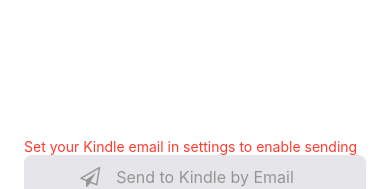
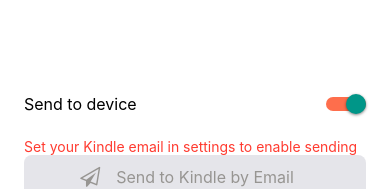
Before and after one commit to Ninelka/book-converter, a React Native app: screen / in a window 390 px wide. Shown: the part 621-810 px from the top of the page. Built offline with nearby package versions, Linux system fonts and the light colour scheme.

Commit message:
feat: add SendingSwitch & SaveButton

```diff
--- a/App.tsx
+++ b/App.tsx
@@ -7,6 +7,8 @@
 import { SettingsProvider } from './context/SettingsProvider';
 import { useFileConverter } from './hooks/useFileConverter';
 import { COLORS } from './constants';
+import { SendingSwitch } from './components/SendingSwitch';
+import { SaveButton } from './components/SaveButton';
 
 export default function App() {
   const [isSettingsOpen, setIsSettingsOpen] = useState(false);
@@ -19,6 +21,8 @@
     handleFormatChange,
     handleSendToKindle,
     isConverting,
+    isSendingEnabled,
+    toggleSwitch,
   } = useFileConverter();
 
   return (
@@ -43,11 +47,20 @@
             onFormatChange={handleFormatChange}
           />
         </View>
-        <SendButton
-          selectedFile={selectedFile}
-          onSend={() => handleSendToKindle(email)}
-          isConverting={isConverting}
-        />
+        <SendingSwitch isEnabled={isSendingEnabled} onChange={toggleSwitch} />
+        {isSendingEnabled ? (
+          <SendButton
+            selectedFile={selectedFile}
+            onSend={() => handleSendToKindle(email)}
+            isConverting={isConverting}
+          />
+        ) : (
+          <SaveButton
+            selectedFile={selectedFile}
+            // TODO: add saving converted file
+            onSave={() => console.log('File saved to storage!')}
+          />
+        )}
         <Toast />
       </View>
     </SettingsProvider>
--- /dev/null
+++ b/components/SaveButton.tsx
@@ -0,0 +1,23 @@
+import Button from './ui/Button';
+import { DocumentPickerAsset } from 'expo-document-picker';
+import { useSettingsContext } from '../context/SettingsProvider';
+
+interface SaveButtonProps {
+  selectedFile: DocumentPickerAsset | null;
+  onSave: () => void;
+}
+
+export const SaveButton = ({ selectedFile, onSave }: SaveButtonProps) => {
+  const { email } = useSettingsContext();
+
+  return (
+    <Button
+      shape="rounded"
+      iconLeft="download"
+      onPress={onSave}
+      isDisabled={!selectedFile || !email}
+    >
+      Convert and save
+    </Button>
+  );
+};
--- /dev/null
+++ b/components/SendingSwitch.tsx
@@ -0,0 +1,34 @@
+import React from 'react';
+import { Text, Switch, StyleSheet, Pressable } from 'react-native';
+import { COLORS, GlobalStyles } from '../constants';
+
+interface SendingSwitchProps {
+  isEnabled: boolean;
+  onChange: () => void;
+}
+
+export const SendingSwitch = ({ isEnabled, onChange }: SendingSwitchProps) => {
+  return (
+    <Pressable onPress={onChange} style={styles.container}>
+      <Text style={styles.label}>Send to device</Text>
+      <Switch
+        value={isEnabled}
+        onValueChange={onChange}
+        thumbColor={isEnabled ? COLORS.secondaryOrange : COLORS.grey6}
+        trackColor={{ false: COLORS.grey1, true: COLORS.primaryOrange }}
+      />
+    </Pressable>
+  );
+};
+
+const styles = StyleSheet.create({
+  container: {
+    flexDirection: 'row',
+    alignItems: 'center',
+    justifyContent: 'space-between',
+    paddingVertical: GlobalStyles.spacing.m,
+  },
+  label: {
+    fontSize: GlobalStyles.fontSize.callout,
+  },
+});
--- a/hooks/useFileConverter.ts
+++ b/hooks/useFileConverter.ts
@@ -9,6 +9,9 @@
   );
   const [outputFormat, setOutputFormat] = useState('epub');
   const [isConverting, setIsConverting] = useState(false);
+  const [isSendingEnabled, setIsSendingEnabled] = useState(true);
+
+  const toggleSwitch = () => setIsSendingEnabled((prev) => !prev);
 
   const handleFileUpload = async () => {
     const result = await getDocumentAsync({});
@@ -66,5 +69,7 @@
     handleSendToKindle,
     handleFormatChange: setOutputFormat,
     isConverting,
+    isSendingEnabled,
+    toggleSwitch,
   };
 };
```
